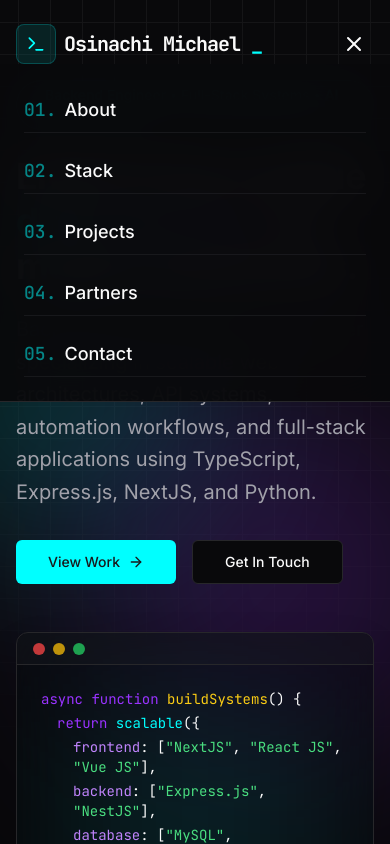
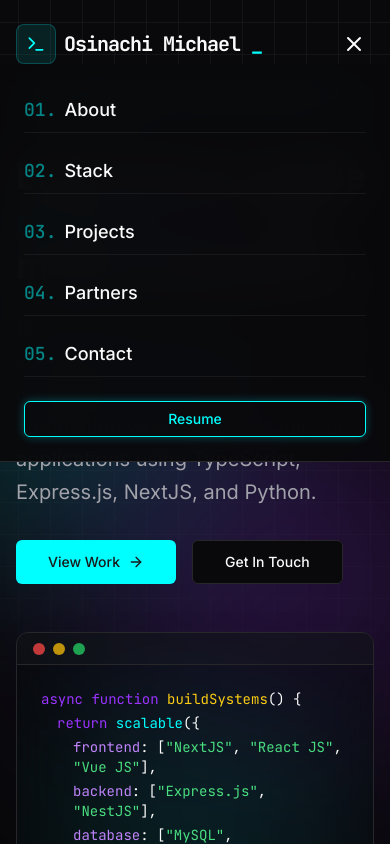
Before and after one commit to Edimike501/codewithmyke-portfolio, a Next.js app: page / in a window 390 px wide. Both pictures are taken after a click on the button 354 px from the left and 44 px from the top of the page. Shown: the top 844 px of the page. Built offline with nearby package versions, Linux system fonts and the light colour scheme.

Commit message:
feat: add downloadable resume link to header navigation and mobile menu

```diff
--- a/src/components/layout/Header.tsx
+++ b/src/components/layout/Header.tsx
@@ -72,9 +72,11 @@ export function Header() {
               {item.name}
             </ScrollLink>
           ))}
-          <Button variant="neon" size="sm" className="ml-4">
-            Resume
-          </Button>
+          <a href="/resume.pdf" target="_blank" rel="noopener noreferrer" className="ml-4">
+            <Button variant="neon" size="sm">
+              Resume
+            </Button>
+          </a>
         </nav>
 
         {/* Mobile Toggle */}
@@ -109,6 +111,15 @@ export function Header() {
                   {item.name}
                 </ScrollLink>
               ))}
+              <a
+                href="/resume.pdf"
+                target="_blank"
+                rel="noopener noreferrer"
+                onClick={() => setMobileMenuOpen(false)}>
+                <Button variant="neon" size="sm" className="w-full mt-2">
+                  Resume
+                </Button>
+              </a>
             </div>
           </motion.div>
         )}
```
Also changed, not shown: 1 other file (tests, documents, lock files or other folders).
